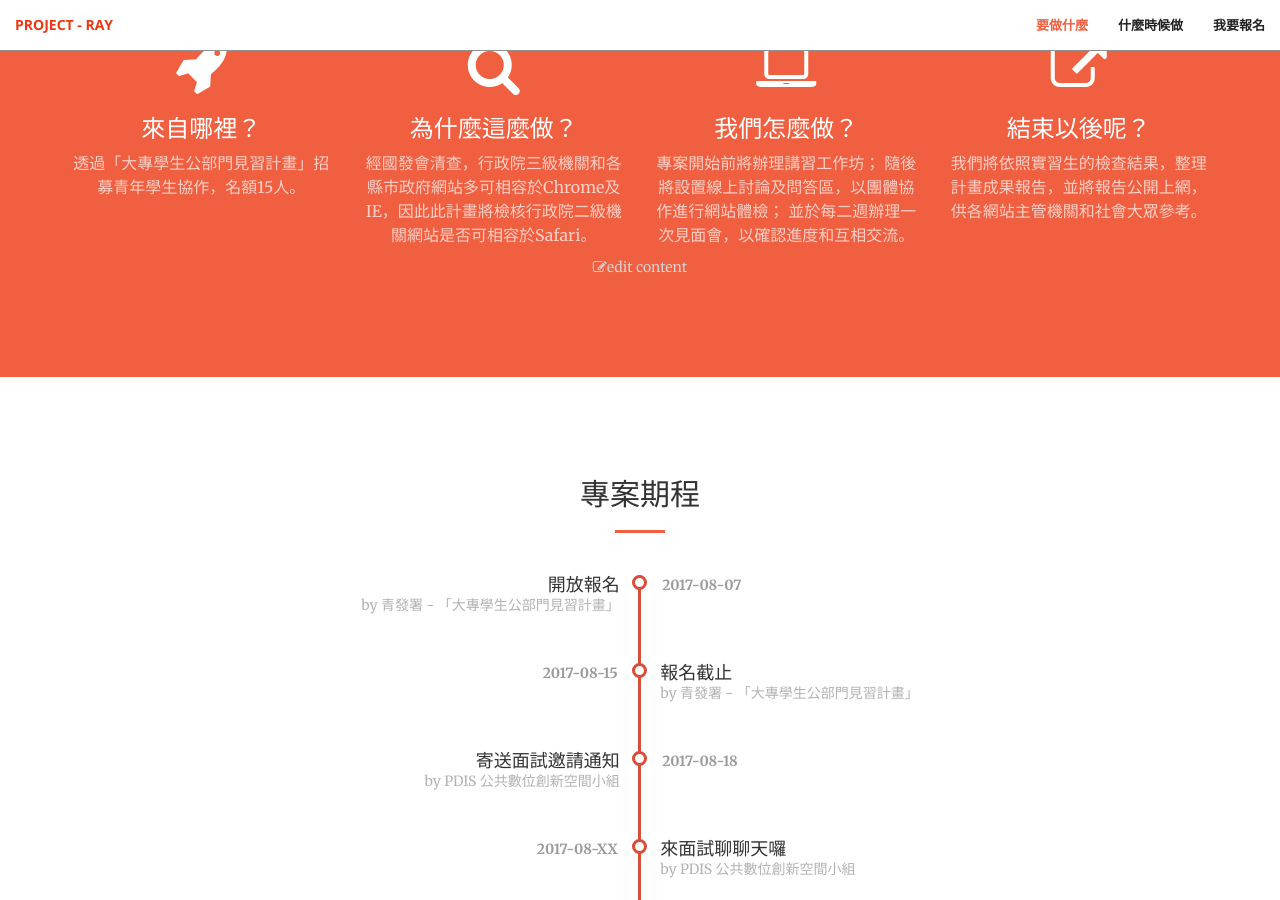
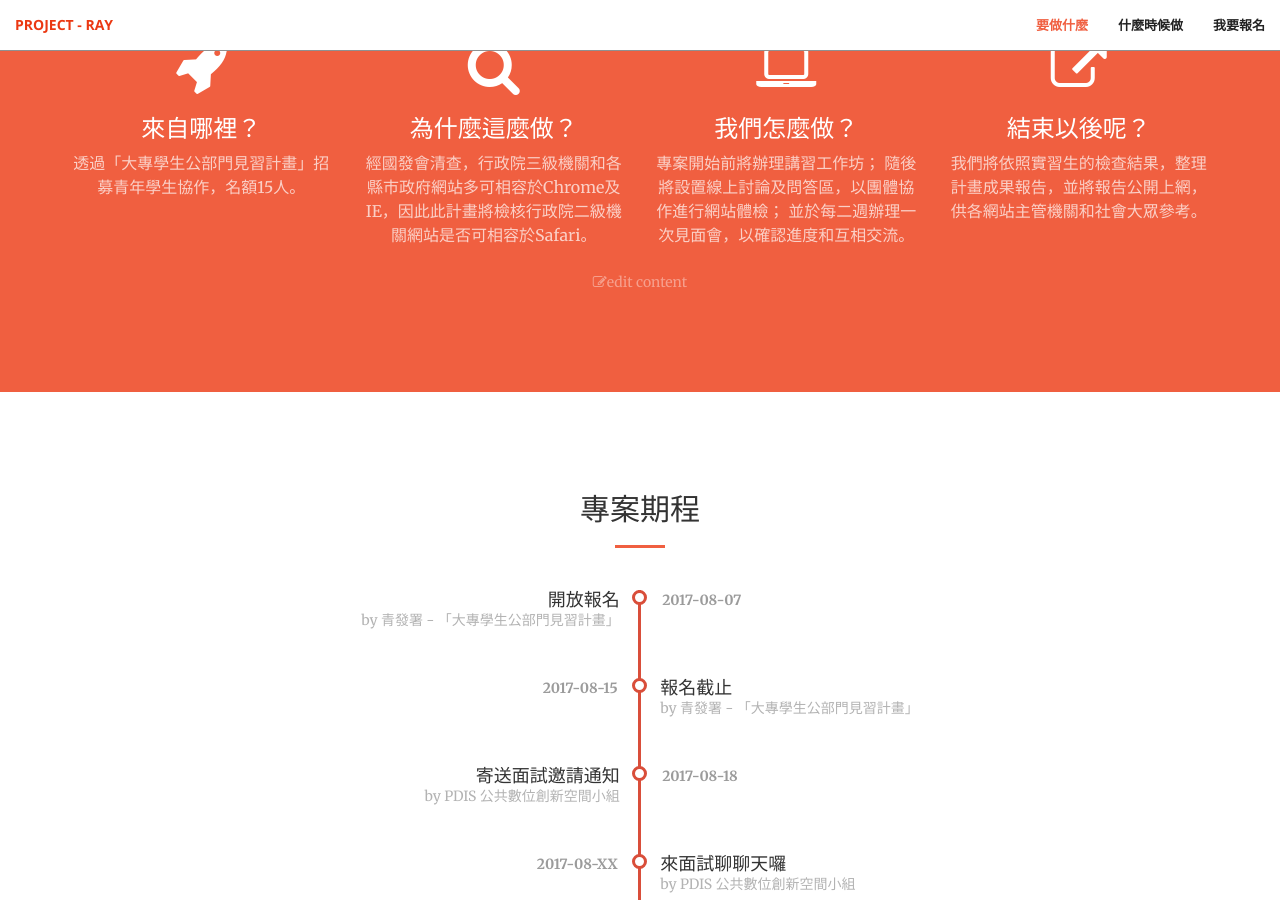
Before and after one commit to PDIS/ray2018, a Jekyll site: the page built from docs/index.html, in a window 1280 px wide and 900 px high, scrolled down 1057 px. Built offline with Jekyll 4.4.1, drawn with Linux system fonts in a browser that asks for light colours.

Commit message:
change edit button margin top

```diff
--- a/docs/css/style.css
+++ b/docs/css/style.css
@@ -1,18 +1,18 @@
 .btn {
-	margin: 5px;
-	 font-weight: 300;
+    margin: 5px;
+    font-weight: 300;
 }
 
 .heart {
-	font-size: 1em !important;
+    font-size: 1em !important;
 }
 
 #contact p {
-	color: #333;
+    color: #333;
 }
 
 .edit {
-    margin-top: 10px;
+    margin-top: 25px;
     display: block;
-    color: lightgray;
+    color: rgba(255, 255, 255, 0.4);
 }
```
